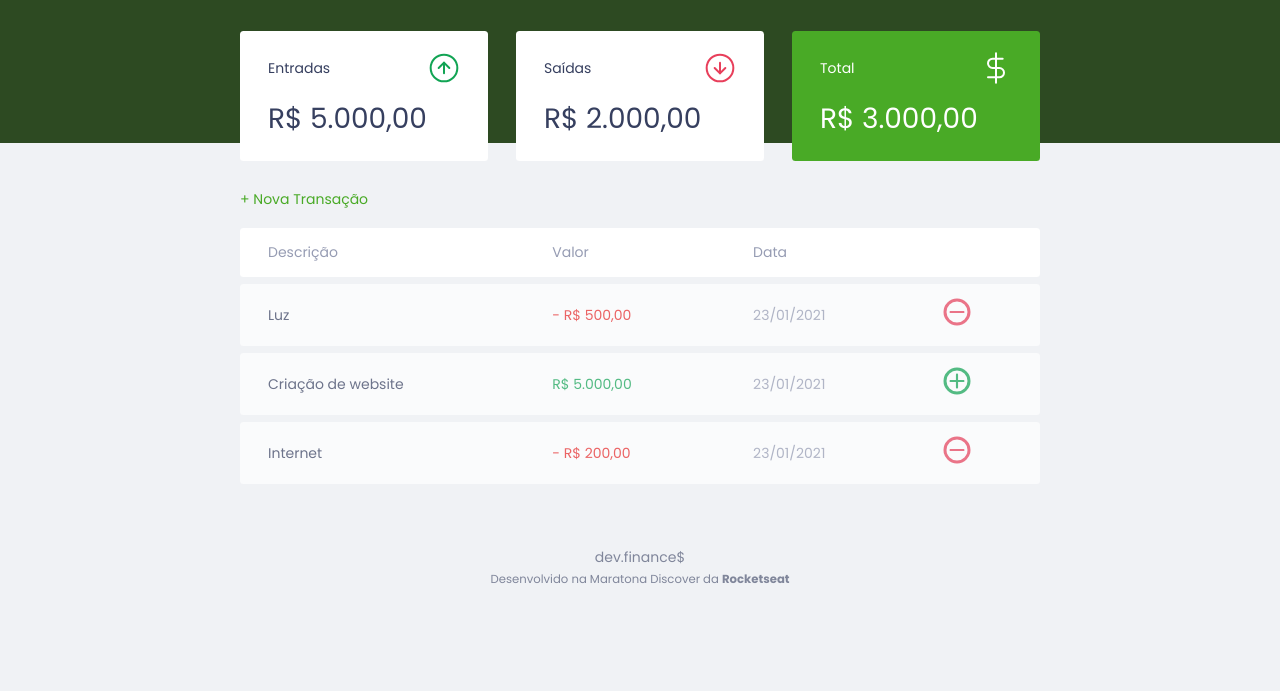
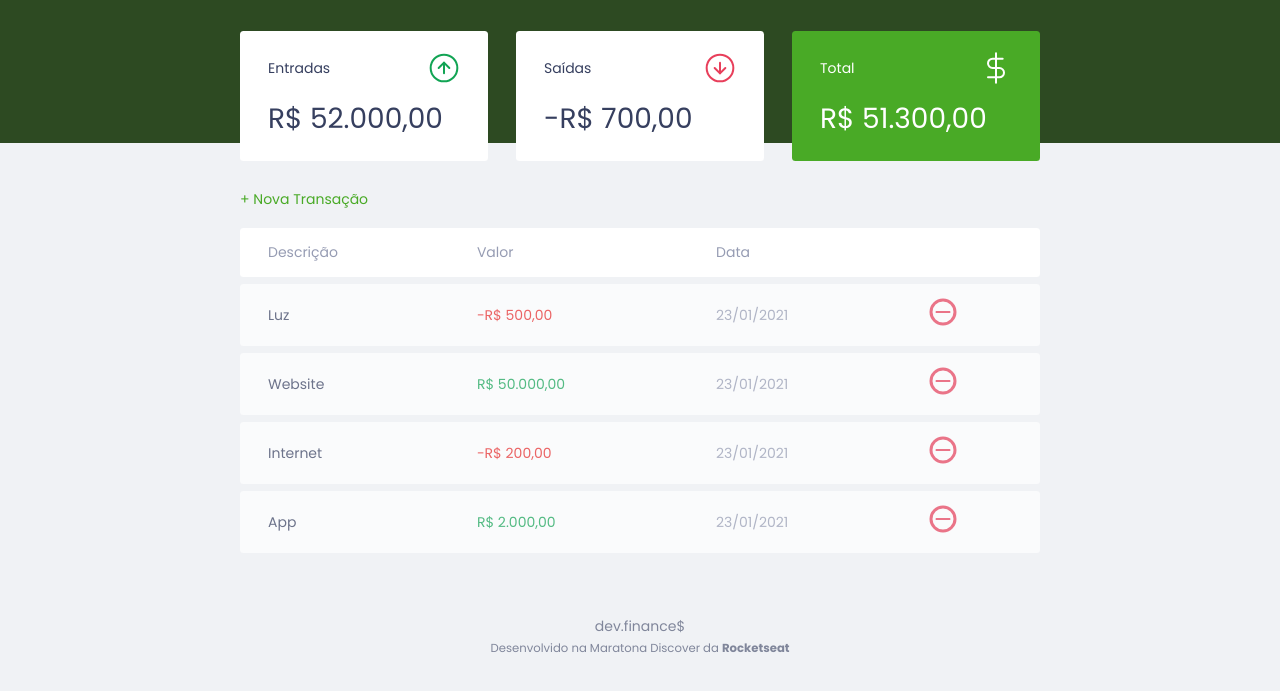
Before and after one commit to jardeldario/maratona-discover, a plain HTML site: page front-01/index.html in a window 1280 px wide. Shown: the part 55-746 px from the top of the page. Drawn offline with Linux system fonts and the light colour scheme.

Commit message:
Adicionando javascript 1:33

```diff
--- a/front-01/index.html
+++ b/front-01/index.html
@@ -25,7 +25,7 @@
             <span>Entradas</span>
             <img src="./assets/income.svg" alt="Imagem de Entradas" />
           </h3>
-          <p>R$ 5.000,00</p>
+          <p id="incomeDisplay">R$ 5.000,00</p>
         </div>
 
         <div class="card">
@@ -33,7 +33,7 @@
             <span>Saídas</span>
             <img src="./assets/expense.svg" alt="Imagem de Saídas" />
           </h3>
-          <p>R$ 2.000,00</p>
+          <p id="expenseDisplay">R$ 2.000,00</p>
         </div>
 
         <div class="card total">
@@ -41,7 +41,7 @@
             <span>Total</span>
             <img src="./assets/total.svg" alt="Imagem de Total" />
           </h3>
-          <p>R$ 3.000,00</p>
+          <p id="totalDisplay">R$ 3.000,00</p>
         </div>
       </section>
 
@@ -61,32 +61,7 @@
               <th></th>
             </tr>
           </thead>
-          <tbody>
-            <tr>
-              <td class="description">Luz</td>
-              <td class="expense">- R$ 500,00</td>
-              <td class="date">23/01/2021</td>
-              <td>
-                <img src="./assets/minus.svg" alt="Remover transação" />
-              </td>
-            </tr>
-            <tr>
-              <td class="description">Criação de website</td>
-              <td class="income">R$ 5.000,00</td>
-              <td class="date">23/01/2021</td>
-              <td>
-                <img src="./assets/plus.svg" alt="Inserir transação" />
-              </td>
-            </tr>
-            <tr>
-              <td class="description">Internet</td>
-              <td class="expense">- R$ 200,00</td>
-              <td class="date">23/01/2021</td>
-              <td>
-                <img src="./assets/minus.svg" alt="Remover transação" />
-              </td>
-            </tr>
-          </tbody>
+          <tbody></tbody>
         </table>
       </section>
     </main>
@@ -141,15 +116,6 @@
       >
     </footer>
 
-    <script>
-      const Modal = {
-        open() {
-          document.querySelector('.modal-overlay').classList.add('active');
-        },
-        close() {
-          document.querySelector('.modal-overlay').classList.remove('active');
-        },
-      };
-    </script>
+    <script src="./scripts.js"></script>
   </body>
 </html>
--- /dev/null
+++ b/front-01/scripts.js
@@ -0,0 +1,141 @@
+const Modal = {
+    open() {
+      document
+        .querySelector('.modal-overlay')
+        .classList
+        .add('active');
+    },
+    close() {
+      document
+        .querySelector('.modal-overlay')
+        .classList
+        .remove('active');
+    },
+  };
+
+const transactions = [
+    {
+        id: 1,
+        description: 'Luz',
+        amount: -50000,
+        date: '23/01/2021',
+    },
+    {
+        id: 2,
+        description: 'Website',
+        amount: 5000000,
+        date: '23/01/2021',
+    },
+    {
+        id: 3,
+        description: 'Internet',
+        amount: -20000,
+        date: '23/01/2021',
+    },
+    {
+        id: 4,
+        description: 'App',
+        amount: 200000,
+        date: '23/01/2021',
+    },
+]
+
+const Transaction = {
+    incomes() {
+        let income = 0;
+        //pegar todas as transações
+        //para cada transação,
+        transactions.forEach(transaction => {
+            //se ela for maior que zero
+            if(transaction.amount > 0) {
+                //somar a uma variavel e retornar a variavel
+                income += transaction.amount;
+            }
+        })
+
+        return income;
+    },
+
+    expenses() {
+        let expense = 0;
+        //pegar todas as transações
+        //para cada transação,
+        transactions.forEach(transaction => {
+            //se ela for menor que zero
+            if(transaction.amount < 0) {
+                //somar a uma variavel e retornar a variavel
+                expense += transaction.amount;
+            }
+        })
+
+        return expense;
+    },
+
+    total() {
+        return Transaction.incomes() + Transaction.expenses();
+    }
+}
+
+const DOM = {
+    transactionsContainer: document.querySelector('#data-table tbody'),
+    addTransaction(transaction, index) {
+        const tr = document.createElement('tr');
+        tr.innerHTML = DOM.innerHTMLTransaction(transaction);
+
+        DOM.transactionsContainer.appendChild(tr)
+    },
+
+    innerHTMLTransaction(transaction ) {
+        const CSSclass = transaction.amount > 0 ? "income" : "expense";
+
+        const amount = Utils.formatCurrency(transaction.amount);
+
+        const html = `
+            <td class="description">${transaction.description}</td>
+            <td class="${CSSclass}">${amount}</td>
+            <td class="date">${transaction.date}</td>
+            <td>
+            <img src="./assets/minus.svg" alt="Remover transação" />
+            </td>
+        `
+        return html;
+    },
+
+    updateBalance() {
+        document
+            .getElementById('incomeDisplay')
+            .innerHTML = Utils.formatCurrency(Transaction.incomes());
+        document
+            .getElementById('expenseDisplay')
+            .innerHTML = Utils.formatCurrency(Transaction.expenses());
+        document
+            .getElementById('totalDisplay')
+            .innerHTML = Utils.formatCurrency(Transaction.total());
+    },
+
+
+}
+
+const Utils = {
+    formatCurrency(value) {
+        const signal = Number(value) < 0 ? "-" : "";
+
+        // replace com REGEX que localiza somente números
+        value = String(value).replace(/\D/g, "");
+
+        value = Number(value) / 100
+
+        value = value.toLocaleString("pt-BR",{
+            style: "currency",
+            currency: "BRL"
+        })
+
+        return signal + value;
+    }
+}
+
+transactions.forEach(function(transaction) {
+    DOM.addTransaction(transaction);
+});
+
+DOM.updateBalance();
```
